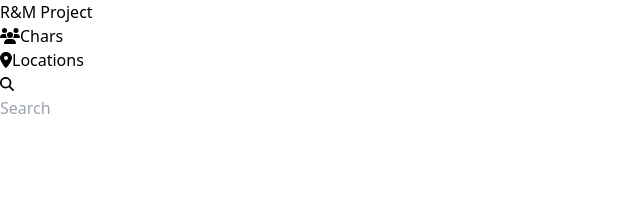
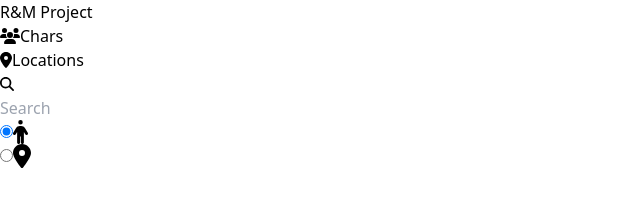
Before and after one commit to NathanT31/Rick-and-Morty_Project, a React (Vite) app: page /locations in a window 1280 px wide. Shown: the top 218 px of the page, without its empty margins (0-640 px from the left). Built offline with nearby package versions, Linux system fonts and the light colour scheme.

Commit message:
Added search bar buttons visually

```diff
--- a/src/components/Searchbar.jsx
+++ b/src/components/Searchbar.jsx
@@ -5,19 +5,74 @@
 }
 
 import { forwardRef } from "react";
+import { FontAwesomeIcon } from "@fortawesome/react-fontawesome";
+
+function SearchBarButton({
+  name = "name",
+  parent = "parent",
+  icon = "ban",
+  defaultChecked = false,
+}) {
+  return (
+    <div>
+      <input
+        type="radio"
+        id={name}
+        name={parent}
+        value={name}
+        className="hidden peer"
+        defaultChecked={defaultChecked}
+      />
+      <label
+        htmlFor={name}
+        title={`Search ${name}`}
+        className="flex items-center justify-center w-10 h-full text-gray-500 bg-white cursor-pointer peer-checked:text-indigo-600 hover:text-indigo-500"
+      >
+        <FontAwesomeIcon icon={`fa-solid fa-${icon}`} size="xl" />
+      </label>
+    </div>
+  );
+}
 
 function Searchbar({ isSearchBarActive }, ref) {
+  const handleSubmit = (event) => {
+    event.preventDefault();
+    // Realizar aquí cualquier acción que desees en lugar de enviar una petición HTTP.
+    // Por ejemplo, puedes realizar validaciones o modificar el estado de la aplicación.
+    console.log(
+      "Formulario enviado, pero no se realizará ninguna petición HTTP."
+    );
+  };
+
   return (
-    <div className="relative mx-5">
-      <input
-        ref={ref}
-        type="search"
-        id="default-search"
-        className={`block w-full ml-auto px-4 rounded-lg bg-zinc-200 transition-all duration-500 ease-in-out focus:font-medium outline-transparent focus:outline-indigo-500 ${
-          !isSearchBarActive ? "h-0" : "mt-2 h-10 focused"
+    <div className="relative px-5 flex mt-2">
+      <form
+        onSubmit={handleSubmit}
+        className={`flex w-full rounded-lg overflow-hidden transition-all duration-500 ease-in-out ring-4 ${
+          !isSearchBarActive ? "h-0 ring-transparent" : "h-10 ring-zinc-200"
         }`}
-        placeholder="Search"
-      ></input>
+      >
+        <input
+          ref={ref}
+          type="search"
+          id="default-search"
+          className={`w-full h-full px-4 bg-zinc-200 transition-all duration-500 ease-in-out focus:font-medium focus:bg-white outline-none`}
+          placeholder="Search"
+        ></input>
+        <div className="flex items-center border-l-4 border-zinc-200">
+          <SearchBarButton
+            name="character"
+            parent="search-by"
+            icon="person"
+            defaultChecked
+          />
+          <SearchBarButton
+            name="location"
+            parent="search-by"
+            icon="location-dot"
+          />
+        </div>
+      </form>
     </div>
   );
 }
```
